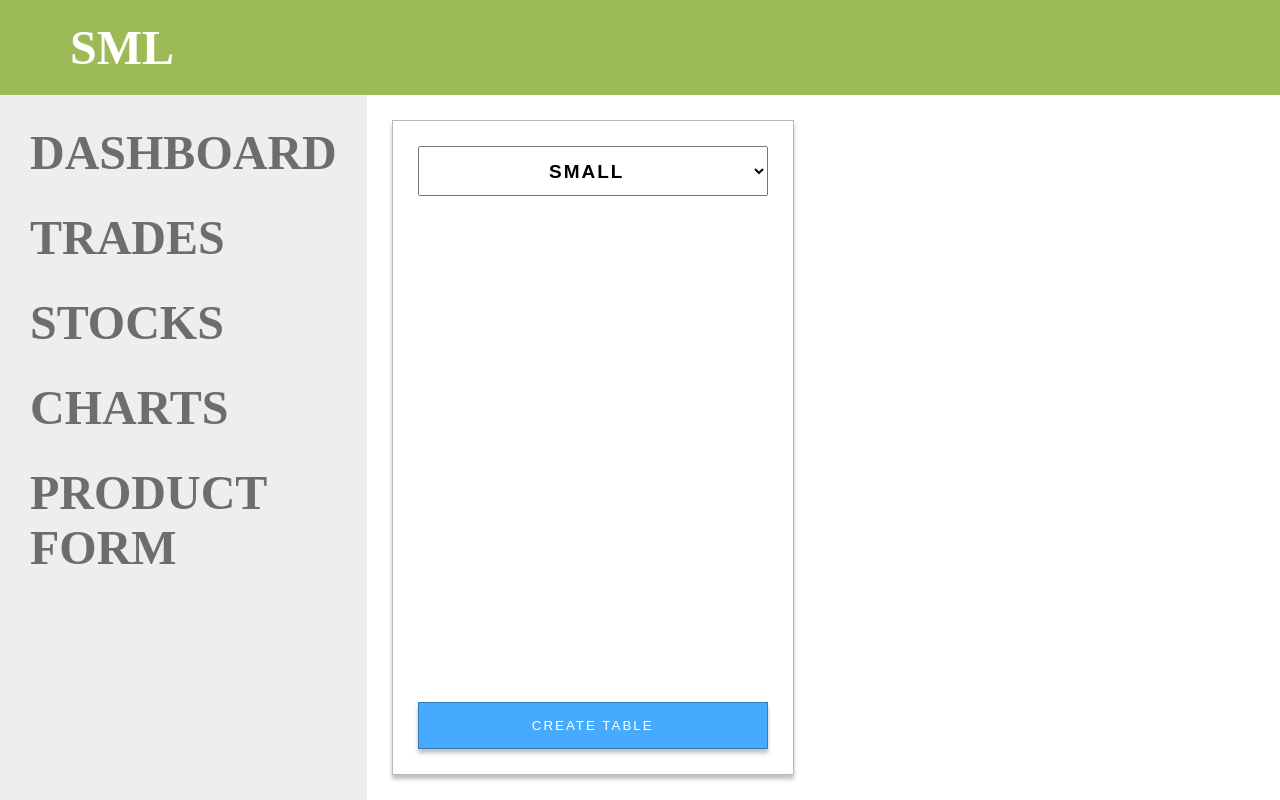
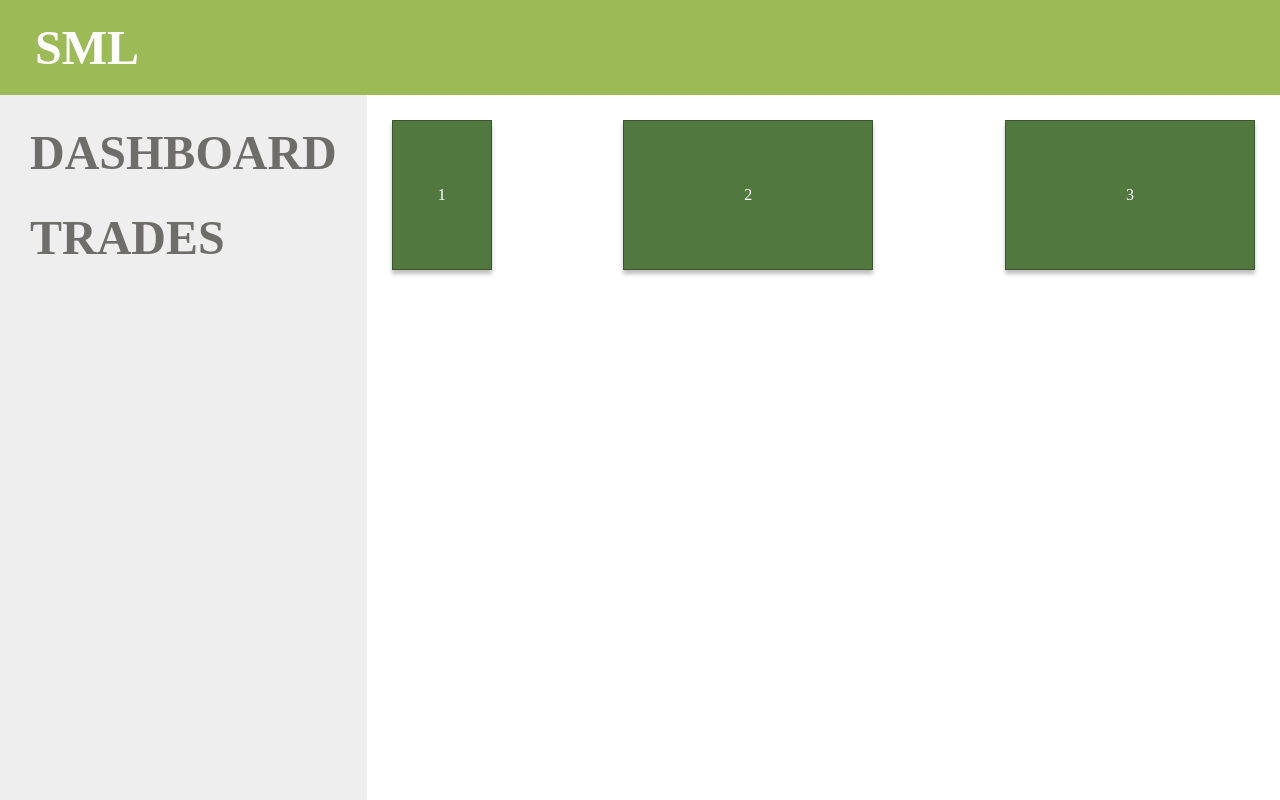
Before and after one commit to Markito97/Dashboard, a React (Create React App) app in the folder client/: page /dashboard in a window 1280 px wide. Built offline with nearby package versions, Linux system fonts and the light colour scheme.

Commit message:
ithinkitsok

```diff
--- a/client/src/App.css
+++ b/client/src/App.css
@@ -33,7 +33,6 @@ html {
   color: white;
   font-weight: bold;
   font-size: 48px;
-  margin: 35px;
   padding: 20px;
 }
 
@@ -264,3 +263,7 @@ td:last-child {
   letter-spacing: 2px;
   font-weight: bold;
 }
+
+.check {
+  background: blue;
+}
--- a/client/src/App.tsx
+++ b/client/src/App.tsx
@@ -8,19 +8,35 @@ import { ProductFrom } from "./infuture/ProductForm";
 import { useState } from "react";
 
 export const App = () => {
-  const [tables, setTables] = useState<any[]>([]);
+  const [tables, setTables] = useState<any[]>([
+    {
+      id: 1,
+      checked: false,
+      tableSize: "small",
+    },
+    {
+      id: 2,
+      checked: false,
+      tableSize: "average",
+    },
+    {
+      id: 3,
+      checked: false,
+      tableSize: "average",
+    },
+  ]);
   const [largeTable, setLargeTable] = useState<any[]>([]);
-  const [smallTable, setSmallTable] = useState([]);
-  const [averageTable, setAverageTable] = useState([]);
 
   const changeLargeTable = (object: any) => {
     setLargeTable([...largeTable, object]);
   };
 
-  const changeState = (value: object) => {};
-
   const createTable = (table: any) => {
     setTables([...tables, table]);
+  };
+
+  const checkedHandler = (object: any) => {
+    setLargeTable([...largeTable, object]);
   };
 
   return (
@@ -38,6 +54,7 @@ export const App = () => {
                   largeTable={largeTable}
                   large={changeLargeTable}
                   createTable={createTable}
+                  checkedHandler={checkedHandler}
                 />
               }
             />
--- a/client/src/assets/UI/tables/MyTable.tsx
+++ b/client/src/assets/UI/tables/MyTable.tsx
@@ -8,7 +8,7 @@ export const MyTable: FC<IMyTables> = ({ id, children, width, onClick }) => {
       id={id}
       style={{ width }}
       onClick={onClick}
-      className={classes.myTables}
+      className={`${classes.myTables}`}
     >
       {children}
     </div>
--- a/client/src/components/CheckOut.tsx
+++ b/client/src/components/CheckOut.tsx
@@ -14,7 +14,7 @@ export const CheckOutTest: FC<ICheckProps> = ({ id, largeTable, isShow }) => {
       <div className="check__out__test">
         <div className="check__out__list__item"></div>
         <MyRippleBtn padding="15px" margin="25px" ripple={"#ffffff"}>
-          Paid
+          Add to Cart
         </MyRippleBtn>
       </div>
     );
--- a/client/src/components/CreateTables.tsx
+++ b/client/src/components/CreateTables.tsx
@@ -14,6 +14,7 @@ export const CreateTable: FC<ICreateTableProps> = ({ create }) => {
   const createTable = () => {
     const newTable = {
       id: uuidv4(),
+      checked: false,
       tableSize: option,
     };
     create(newTable);
--- a/client/src/components/Products.tsx
+++ b/client/src/components/Products.tsx
@@ -15,7 +15,11 @@ export const Products: FC<ILarge> = ({ tables, tableId, large }) => {
     const product = mockdata.find((prod) => prod.id === id);
     tables.forEach((el) => {
       if (el.id === tableId) {
-        large(product);
+        const addToCart = {
+          tableId: tableId,
+          product: product,
+        };
+        large(addToCart);
       }
     });
   };
--- a/client/src/components/SIdeBar.tsx
+++ b/client/src/components/SIdeBar.tsx
@@ -9,15 +9,6 @@ export const SideBar = () => {
       <NavLink className="side__link__item" to={"/trades"}>
         Trades
       </NavLink>
-      <NavLink className="side__link__item" to={"/stocks"}>
-        Stocks
-      </NavLink>
-      <NavLink className="side__link__item" to={"/charts"}>
-        Charts
-      </NavLink>
-      <NavLink className="side__link__item" to={"/productform"}>
-        Product Form
-      </NavLink>
     </div>
   );
 };
--- a/client/src/components/Tables.tsx
+++ b/client/src/components/Tables.tsx
@@ -1,22 +1,32 @@
 import React from "react";
 import { FC, useState } from "react";
 import { MyTable } from "../assets/UI/tables/MyTable";
+import classes from "../assets/UI/tables/MyTable.module.css";
 
 interface ITables {
   tables: any[];
   showHandler: (id: string) => void;
+  checkedHandler: (object: any) => void;
 }
 
-export const Tables: FC<ITables> = ({ tables, showHandler }) => {
+export const Tables: FC<ITables> = ({
+  checkedHandler,
+  tables,
+  showHandler,
+}) => {
   const takeTableId = (e: React.MouseEvent) => {
     const id = (e.target as HTMLElement).id;
+    const chekedTables = tables.filter((el) => el.id == id);
+    const res = (chekedTables[0].checked = true);
+    checkedHandler(res);
     showHandler(id);
   };
 
   return (
     <div className="table__arrangement">
       {tables.map((table, index) => {
-        if (table.tableSize === "Small_Table") {
+        if (table.tableSize === "small") {
+          console.log(tables);
           return (
             <MyTable
               key={table.id}
@@ -27,7 +37,7 @@ export const Tables: FC<ITables> = ({ tables, showHandler }) => {
               {index + 1}
             </MyTable>
           );
-        } else if (table.tableSize === "Average_Table") {
+        } else if (table.tableSize === "average") {
           return (
             <MyTable
               key={table.id}
--- a/client/src/pages/Dashboard.tsx
+++ b/client/src/pages/Dashboard.tsx
@@ -10,9 +10,11 @@ export interface ILarge {
   largeTable?: any[];
   large: (object: any) => void;
   createTable: (table: any) => void;
+  checkedHandler: (object: any) => void;
 }
 
 export const DashBoard: FC<ILarge> = ({
+  checkedHandler,
   createTable,
   tables,
   largeTable,
@@ -27,13 +29,17 @@ export const DashBoard: FC<ILarge> = ({
 
   return (
     <div className="dashboard__content">
-      <CreateTable create={createTable} />
-      {isShow ? (
-        <Products tables={tables} large={large} tableId={tableId} />
-      ) : (
-        <Tables tables={tables} showHandler={showHandler} />
-      )}
-      <CheckOutTest id={tableId} largeTable={largeTable} isShow={isShow} />
+      {/* <CreateTable create={createTable} /> */}
+      {/* {isShow ? ( */}
+      {/* // <Products tables={tables} large={large} tableId={tableId} /> */}
+      {/* ) : ( */}
+      <Tables
+        tables={tables}
+        showHandler={showHandler}
+        checkedHandler={checkedHandler}
+      />
+      {/* )} */}
+      {/* <CheckOutTest id={tableId} largeTable={largeTable} isShow={isShow} /> */}
     </div>
   );
 };
```
